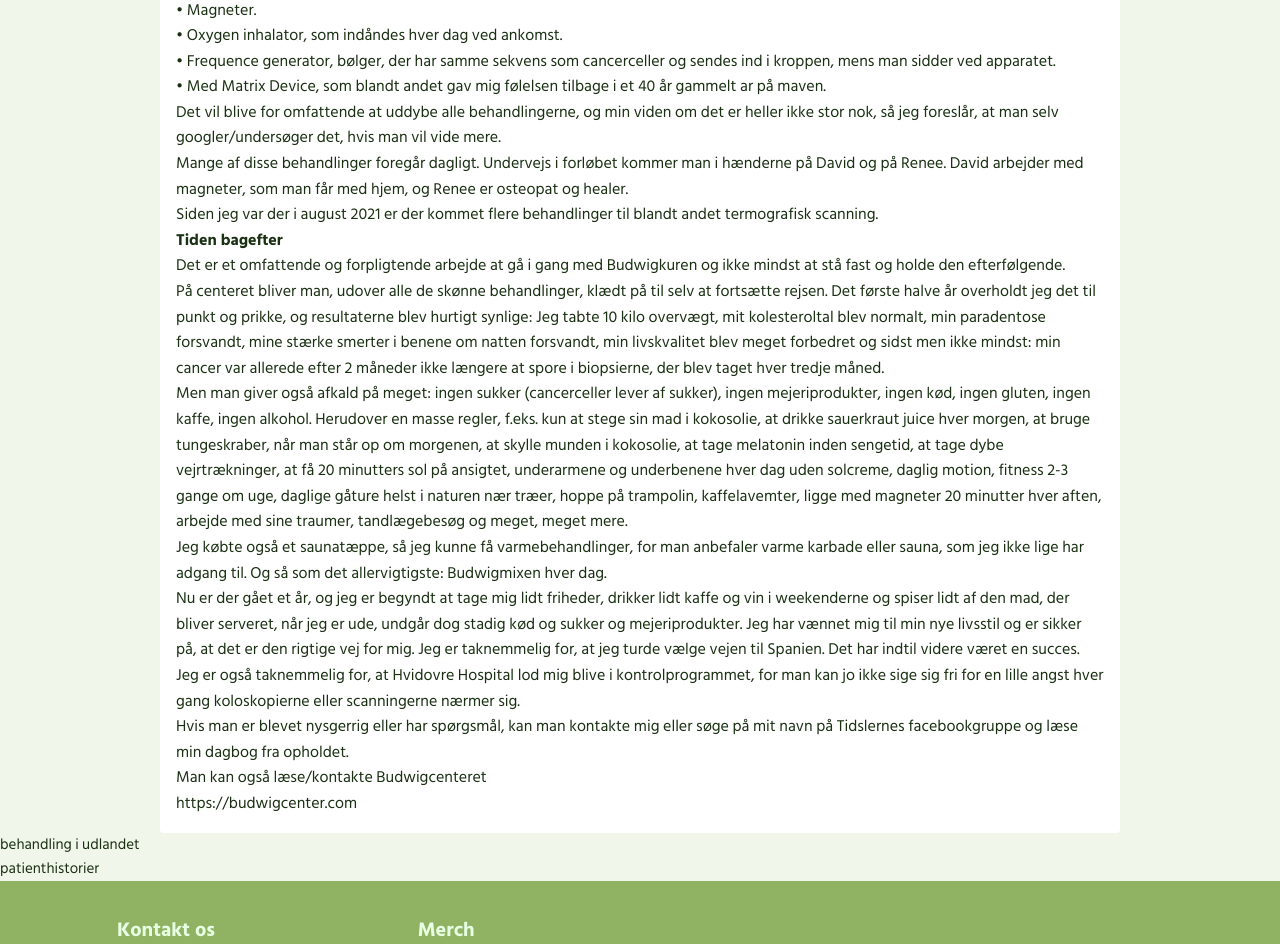
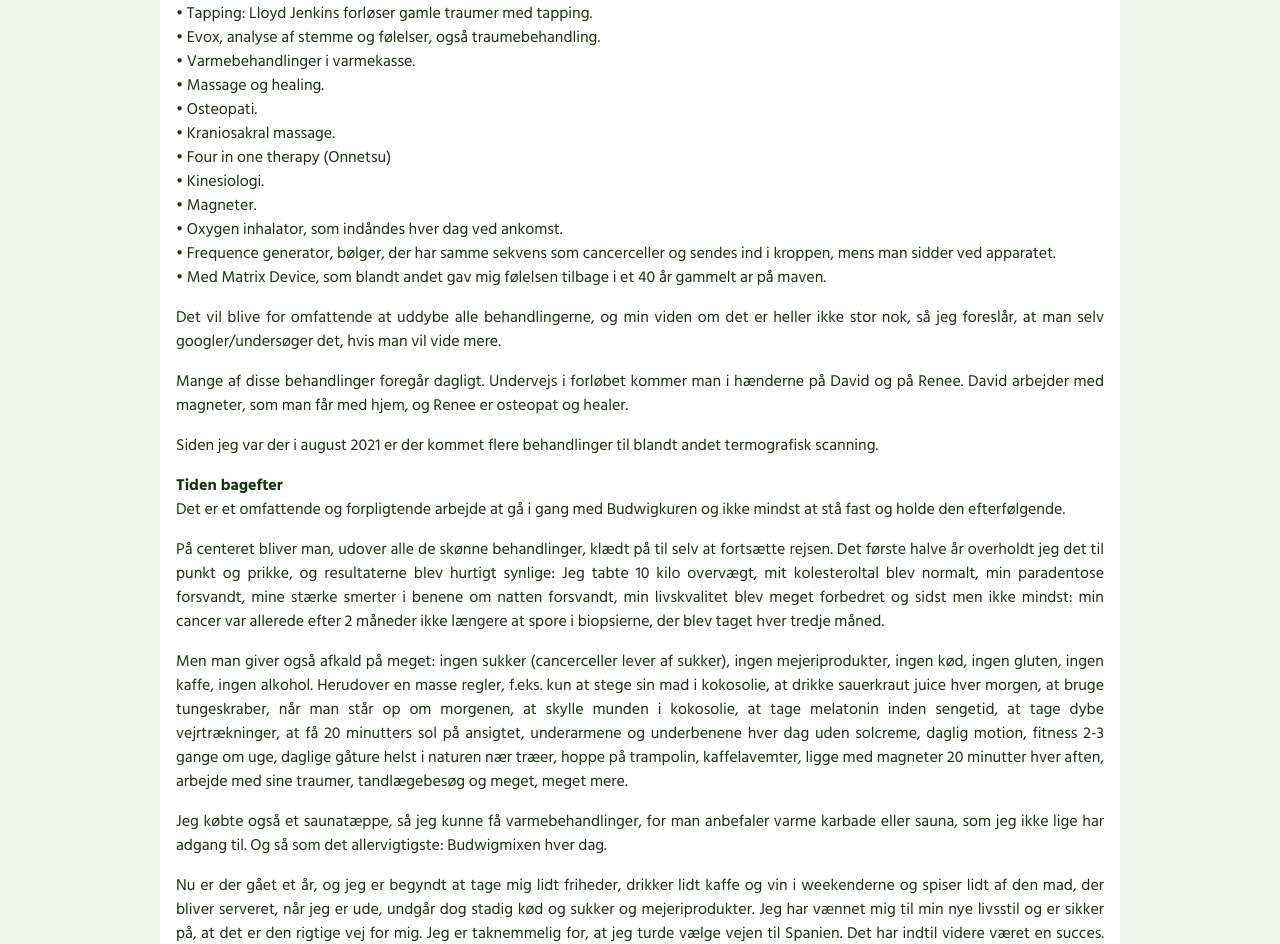
Before and after one commit to LunaDamm/tidslerne-frfr, a Vue app: page /artikler/1 in a window 1280 px wide. Shown: the part 2423-3367 px from the top of the page. Built offline with nearby package versions, Linux system fonts and the light colour scheme.

Commit message:
AAAAAAAAAAAAAAAAAAAAAAAAAAA

```diff
--- a/src/assets/main.css
+++ b/src/assets/main.css
@@ -37,6 +37,40 @@
   display: block;
 }
 
+/* Brødtekst for artiklerne */
+
+
+
+.artikelTekst{
+  font-family: var(--font-main);
+  font-size: 16px;
+  line-height: 1.5rem;
+  color: var(--color-dark-green);
+}
+
+.artikelTekst p {
+  margin-bottom: 1rem;
+  text-align: justify;
+  text-justify: inter-word;
+}
+
+.artikelTekst a {
+  color: var(--color-nav-green);
+  text-decoration: underline;
+  transition: 0.4s;
+}
+
+.artikelTekst a:hover {
+  color: var(--color-logo-purple);
+  text-decoration: underline;
+}
+
+.artikelTekst ul {
+  margin-bottom: 1rem;
+}
+
+
+
 #app {
   max-width: 1280px;
   margin: 0 auto;
```
